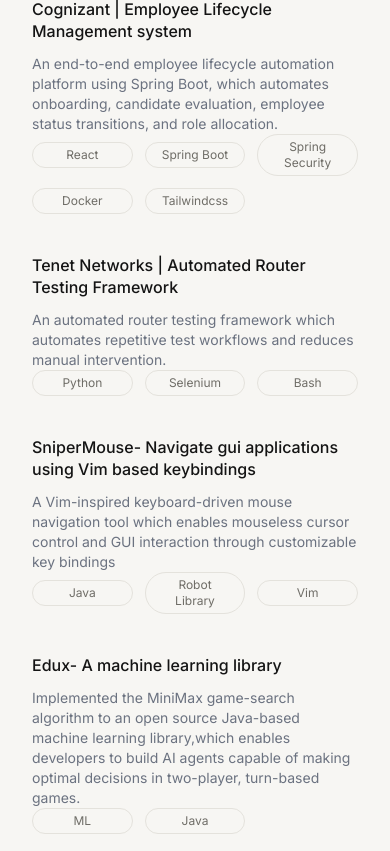
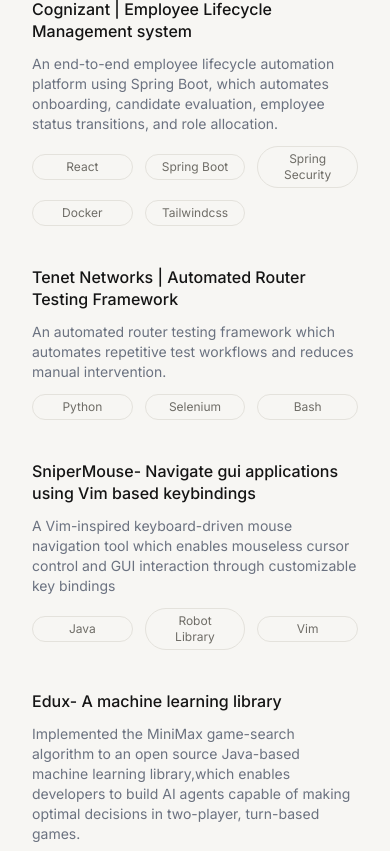
Before and after one commit to Black-Smith-Of-Fire/portfolio, a React (Vite) app: page / in a window 390 px wide. Shown: the part 1013-1864 px from the top of the page. Built offline with nearby package versions, Linux system fonts and the light colour scheme; the HTML template or start-up script is replaced by a standard one.

Commit message:
Spacing improved

```diff
--- a/src/components/MyProjects.tsx
+++ b/src/components/MyProjects.tsx
@@ -46,7 +46,7 @@
             {/* <div className='max-w-82 items-center'> */}
             <h3 className="mt-4 text-base font-medium leading-snug">{item.title}</h3>
               <div className='text-gray-500 text-sm mt-3 '>{item.para}</div>
-            <div className="lg:mt-2 lg:gap-2 lg:flex lg:text-center grid grid-cols-3 gap-3 text-center items-center">
+            <div className="lg:mt-2 lg:gap-2 lg:flex lg:text-center mt-3 grid grid-cols-3 gap-3 text-center items-center">
               {item.tags.map((t) => (
                 <span
                   key={t}
```
